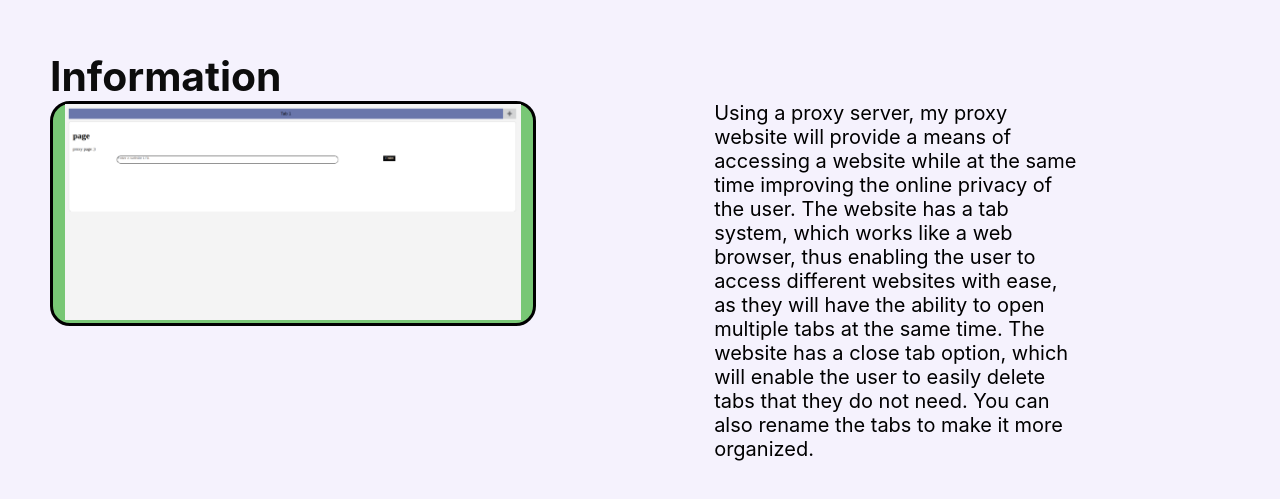
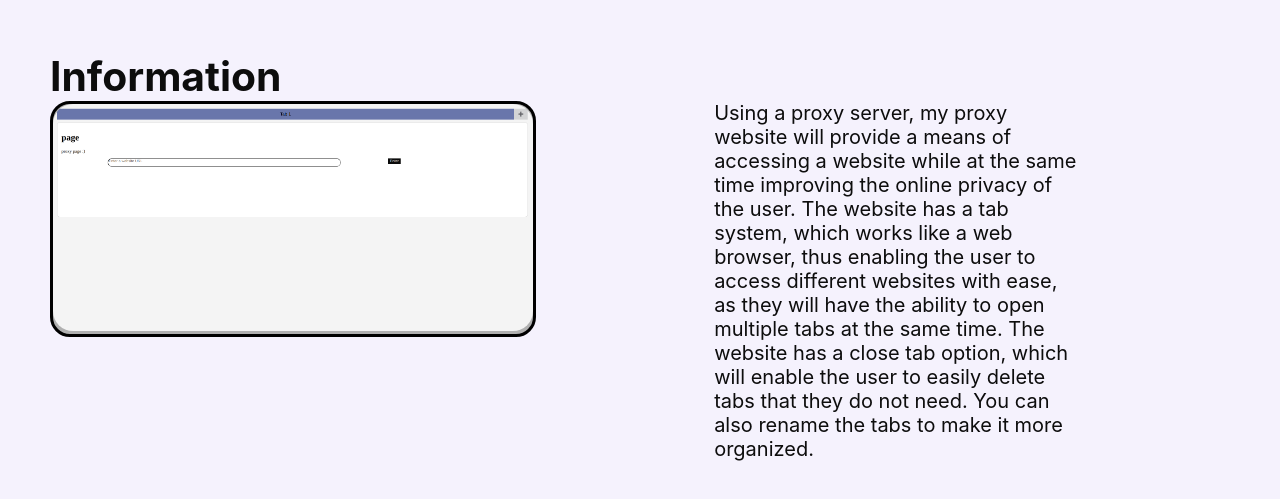
Before and after one commit to Dommnuts/Portfolio_Dominic_Park, a plain HTML site: page index.html in a window 1280 px wide. Shown: the part 2297-2796 px from the top of the page. Drawn offline with Linux system fonts and the light colour scheme; a web font is replaced by a local one.

Commit message:
Update style.css

```diff
--- a/src/css/style.css
+++ b/src/css/style.css
@@ -14,21 +14,13 @@
 
     --ssColor: black;
 }
-input::placeholder{
-    color: var(--formcolor);
-    opacity: 100;
 
-
-}
 .formtext{
     color: var(--textColor);
 
 
 }
 
-input{
-    color: var(--formcolor);
-}
 .dark-mode {
 
     --bgColor: #111118;
@@ -87,6 +79,12 @@
 input{
 
     color: var(--formcolor);
+
+}
+input::placeholder{
+    color: var(--formcolor);
+    opacity: 100;
+
 
 }
 body {
@@ -304,22 +302,20 @@
     border-width: 3px;
     border-color: var(--ssColor);
     padding:0px;
-    margin:0px;
+
     border-radius:20px;
-    background-color:#78c775;
+    background-color:#b0b0b0;
 
 }
 
 
 
 
-
-
-
 #ssProxy {
-    width: 95%;
-    height: 95%;
+    width: 100%;
+    border-radius:20px;
     opacity: 100%;
+    margin:0px;
 }
 
 #ssProxy:hover{
@@ -327,7 +323,7 @@
     transition: opacity 0.25s ease-out;
 }
 #ssP{
-   color: var(--ssColor);
+    color: var(--textColor);
     right: 30px;
     width: 76%;
     margin-left: 178px;
```
